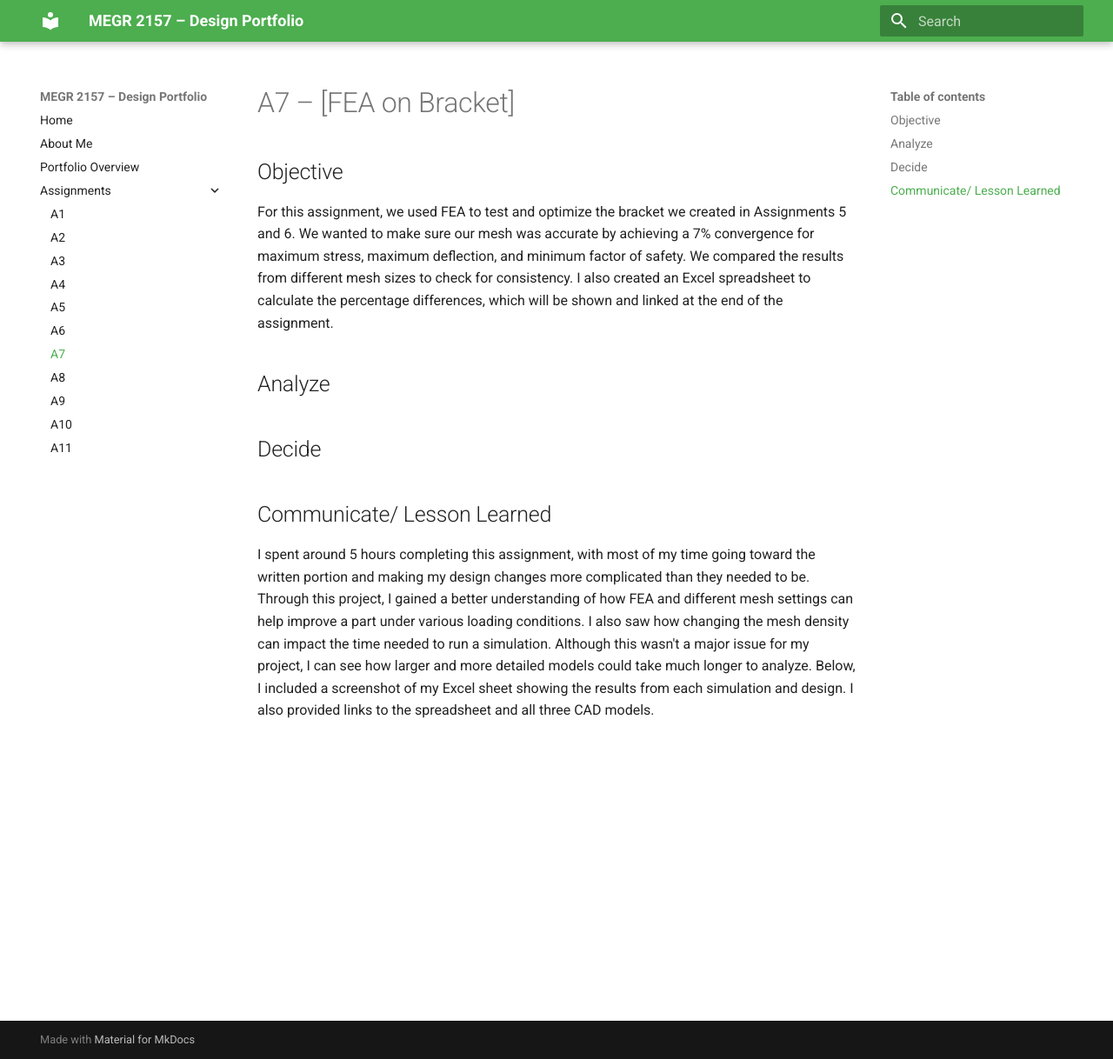
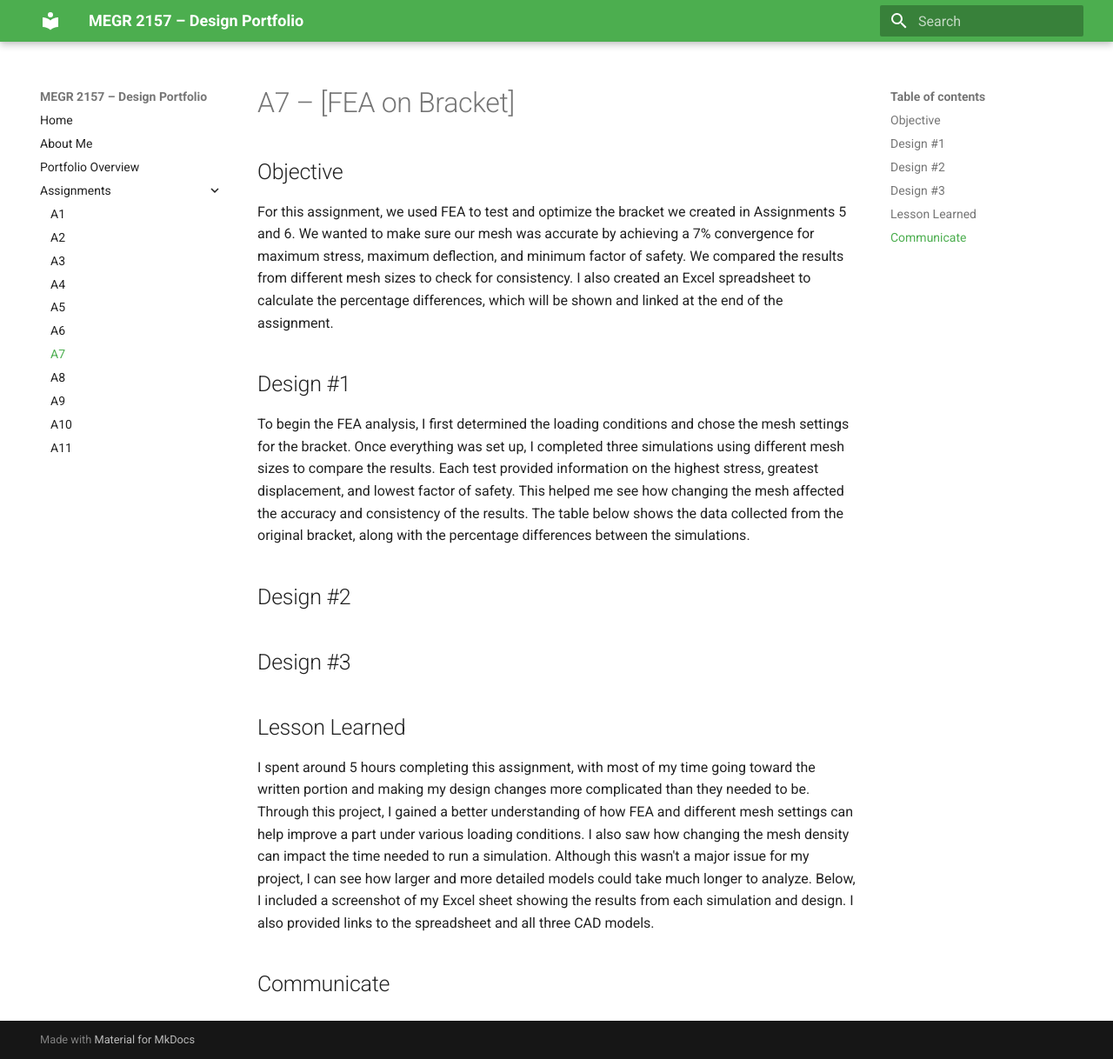
Before and after one commit to EvanBlanco12/portfolio, an MkDocs documentation site: the page built from docs/assignments/A07/index.md, in a window 1280 px wide and 1218 px high. Shown: the whole window at 87% size. Built offline with MkDocs 1.6.1 and Material for MkDocs 9.7.7, drawn with Linux system fonts in a browser that asks for light colours.

Commit message:
Update index.md

```diff
--- a/docs/assignments/A07/index.md
+++ b/docs/assignments/A07/index.md
@@ -3,12 +3,31 @@
 ## Objective
 For this assignment, we used FEA to test and optimize the bracket we created in Assignments 5 and 6. We wanted to make sure our mesh was accurate by achieving a 7% convergence for maximum stress, maximum deflection, and minimum factor of safety. We compared the results from different mesh sizes to check for consistency. I also created an Excel spreadsheet to calculate the percentage differences, which will be shown and linked at the end of the assignment.
 
-
-## Analyze
+## Design #1
+To begin the FEA analysis, I first determined the loading conditions and chose the mesh settings for the bracket. Once everything was set up, I completed three simulations using different mesh sizes to compare the results. Each test provided information on the highest stress, greatest displacement, and lowest factor of safety. This helped me see how changing the mesh affected the accuracy and consistency of the results. The table below shows the data collected from the original bracket, along with the percentage differences between the simulations.
 
 
-## Decide
 
 
-## Communicate/ Lesson Learned
+
+
+
+## Design #2
+
+
+
+
+
+
+
+## Design #3
+
+
+
+
+
+
+## Lesson Learned
 I spent around 5 hours completing this assignment, with most of my time going toward the written portion and making my design changes more complicated than they needed to be. Through this project, I gained a better understanding of how FEA and different mesh settings can help improve a part under various loading conditions. I also saw how changing the mesh density can impact the time needed to run a simulation. Although this wasn't a major issue for my project, I can see how larger and more detailed models could take much longer to analyze. Below, I included a screenshot of my Excel sheet showing the results from each simulation and design. I also provided links to the spreadsheet and all three CAD models.
+
+## Communicate
```
